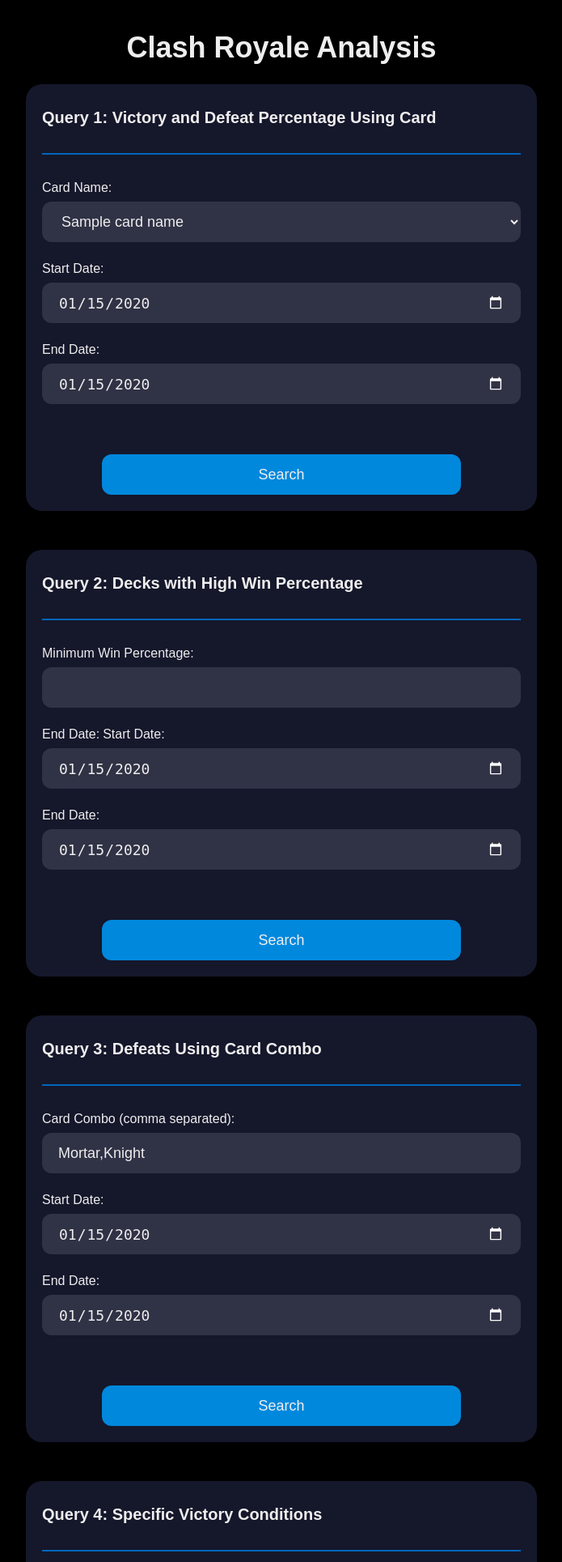
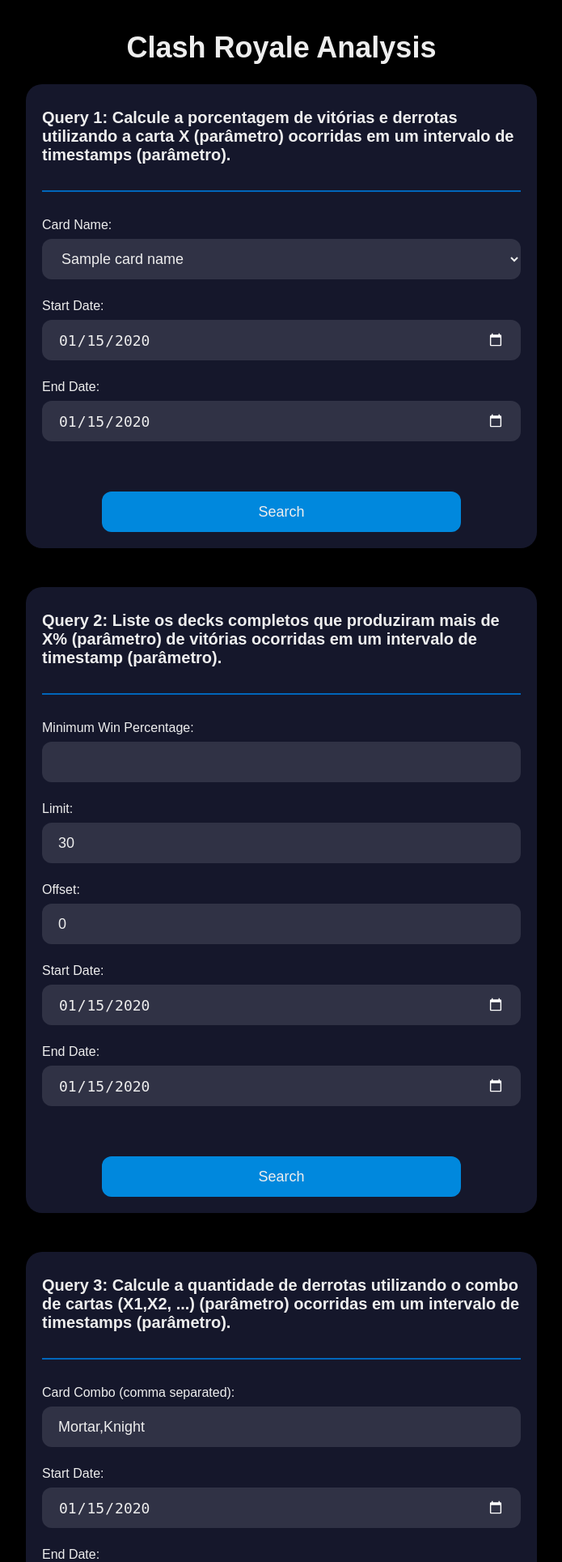
Before and after one commit to pedronatanaelfs/clash_royale_bd, a Flask app: template templates/index.html in a window 1280 px wide. Shown: the top 1929 px of the page at 81% size, without its empty margins (292-987 px from the left). Run offline with Flask 3, Linux system fonts and the light colour scheme; the template is opened without the code that fills it: most values are stand-ins (such as "Sample title", 1, 10 or a date in 2020).

Commit message:
padronizando consultas

```diff
--- a/app.py
+++ b/app.py
@@ -106,15 +106,21 @@ def victory_percentage_with_card(card_name, start_time, end_time):
 @app.route("/high_win_decks", methods=["POST"])
 def high_win_decks():
     win_percentage = float(request.form["win_percentage"])
+    limit = float(request.form["limit"])
+    offset = float(request.form["offset"])
     start_time = request.form["start_time_deck"]
     end_time = request.form["end_time_deck"]
-    results = decks_with_high_win_percentage(win_percentage, start_time, end_time)
+    results = decks_with_high_win_percentage(
+        win_percentage, start_time, end_time, limit, offset
+    )
     logging.debug(f"Results: {results}")
     html = json2html.convert(json=results)
     return render_template("results.html", results=html)
 
 
-def decks_with_high_win_percentage(min_win_percentage, start_time, end_time):
+def decks_with_high_win_percentage(
+    min_win_percentage, start_time, end_time, limit, offset
+):
     logging.debug(
         f"Querying for decks with at least {min_win_percentage}% wins, from {start_time} to {end_time}"
     )
@@ -188,6 +194,9 @@ def decks_with_high_win_percentage(min_win_percentage, start_time, end_time):
         },
         # Filtra os decks que tem uma taxa de vitoria superior ao limite informado
         {"$match": {"winPercentage": {"$gt": min_win_percentage}}},
+        {"$skip": offset},
+        {"$limit": limit},
+        {"$sort": {"winPercentage": -1}},
     ]
 
     results = list(DB["battles"].aggregate(pipeline))
@@ -626,6 +635,120 @@ def cards_win_rate_usage_rate(win_percentage, usage_percentage, start_time, end_
     return results
 
 
+@app.route("/card_high_win_dif_level_player", methods=["POST"])
+def card_win_level_player():
+
+    card_name = request.form["card_name"]
+    start_time = request.form["start_time"]
+    end_time = request.form["end_time"]
+    results = card_high_win_dif_level_player(card_name, start_time, end_time)
+    logging.debug(f"Results: {results}")
+    html = json2html.convert(json=results)
+    return render_template("results.html", results=html)
+
+
+def card_high_win_dif_level_player(card_name, start_time, end_time):
+    logging.debug(f"Querying for high win cards rate for dif level players")
+
+    start_iso = datetime.strptime(start_time, "%Y-%m-%d").strftime("%Y%m%dT%H%M%S.000Z")
+    end_iso = datetime.strptime(end_time, "%Y-%m-%d").strftime("%Y%m%dT%H%M%S.000Z")
+
+    pipeline = [
+        {
+            "$match": {
+                "battleTime": {"$gte": start_iso, "$lt": end_iso},
+            },
+        },
+        {
+            "$lookup": {
+                "from": "players",
+                "localField": "winner.tag",
+                "foreignField": "tag",
+                "as": "winner_info",
+            },
+        },
+        {
+            "$lookup": {
+                "from": "players",
+                "localField": "loser.tag",
+                "foreignField": "tag",
+                "as": "loser_info",
+            },
+        },
+        {
+            "$project": {
+                "winnerLevel": {
+                    "$arrayElemAt": ["$winner_info.expLevel", 0],
+                },
+                "loserLevel": {
+                    "$arrayElemAt": ["$loser_info.expLevel", 0],
+                },
+                "cardInWinnerDeck": {
+                    "$in": [card_name, "$winner.deck.name"],
+                },
+                "cardInLoserDeck": {
+                    "$in": [card_name, "$loser.deck.name"],
+                },
+            },
+        },
+        {
+            "$facet": {
+                "win": [
+                    {
+                        "$match": {"cardInWinnerDeck": True},
+                    },
+                    {
+                        "$group": {"_id": "$winnerLevel", "totalWin": {"$sum": 1}},
+                    },
+                    {"$project": {"_id": 0, "totalWin": 1, "level": "$_id"}},
+                ],
+                "totalGames": [
+                    {
+                        "$match": {
+                            "$expr": {
+                                "$or": [
+                                    {"$eq": ["$cardInLoserDeck", True]},
+                                    {"$eq": ["$cardInWinnerDeck", True]},
+                                ],
+                            },
+                        },
+                    },
+                    {
+                        "$group": {"_id": None, "total": {"$sum": 1}},
+                    },
+                    {
+                        "$project": {"_id": 0, "total": 1},
+                    },
+                ],
+            },
+        },
+        {
+            "$project": {
+                "victorys": "$win",
+                "totalBattles": {"$arrayElemAt": ["$totalGames", 0]},
+            },
+        },
+        {"$unwind": "$victorys"},
+        {
+            "$project": {
+                "level": "$victorys.level",
+                "winRate": {
+                    "$multiply": [
+                        {"$divide": ["$victorys.totalWin", "$totalBattles.total"]},
+                        100,
+                    ]
+                },
+            }
+        },
+        {"$sort": {"winRate": -1}},
+    ]
+
+    results = list(DB["battles"].aggregate(pipeline))
+    print(results)
+    logging.debug(f"Pipeline results: {results}")
+    return results
+
+
 def get_card_names():
     try:
         card_names = DB["players"].distinct("deck.name")
--- a/collect_data.py
+++ b/collect_data.py
@@ -161,10 +161,10 @@ if __name__ == '__main__':
     logging.debug("Starting data collection process...")
 
     clans = [
-        'WHAM! RO',
+        # 'WHAM! RO',
         # 'La Eza',
         # 'SAF GÜÇ',
-        # 'おと姫',
+        'おと姫',
         # 'Tigers BR',
         # 'Nova I',
         # 'INTZ',
--- a/templates/index.html
+++ b/templates/index.html
@@ -11,7 +11,8 @@
 <body>
     <h1 class="projectTitle">Clash Royale Analysis</h1>
     <form action="/victory_percentage" method="post">
-        <h2 class="queryTitle">Query 1: Victory and Defeat Percentage Using Card</h2>
+        <h2 class="queryTitle">Query 1: Calcule a porcentagem de vitórias e derrotas utilizando a carta X
+            (parâmetro) ocorridas em um intervalo de timestamps (parâmetro).</h2>
         <hr class="divider">
 
         <div class="component-container">
@@ -36,15 +37,20 @@
     </form>
 
     <form action="/high_win_decks" method="post">
-        <div class="queryTitle">Query 2: Decks with High Win Percentage</div>
+        <div class="queryTitle">Query 2: Liste os decks completos que produziram mais de X% (parâmetro) de
+            vitórias ocorridas em um intervalo de timestamp (parâmetro).
+        </div>
         <hr class="divider">
 
         <div class="component-container">
             <label for="win_percentage" class="componentTitle">Minimum Win Percentage:</label>
             <input type="number" class="selectBox" id="win_percentage" name="win_percentage" required>
 
-            <label for="end_time" class="componentTitle">End Date:</label>
+            <label for="limit" class="componentTitle">Limit:</label>
+            <input type="number" class="selectBox" id="limit" name="limit" required value="30">
 
+            <label for="offset" class="componentTitle">Offset:</label>
+            <input type="number" class="selectBox" id="offset" name="offset" required value="0">
 
             <label for="start_time_deck" class="componentTitle">Start Date:</label>
             <input type="date" id="start_time_deck" class="selectBox" name="start_time_deck" required
@@ -63,7 +69,9 @@
 
 
     <form action="/defeats_with_combo" method="post">
-        <h2 class="queryTitle">Query 3: Defeats Using Card Combo</h2>
+        <h2 class="queryTitle">Query 3: Calcule a quantidade de derrotas utilizando o combo de cartas
+            (X1,X2, ...) (parâmetro) ocorridas em um intervalo de timestamps
+            (parâmetro).</h2>
         <hr class="divider">
 
         <div class="component-container">
@@ -85,7 +93,10 @@
     </form>
 
     <form action="/specific_victories" method="post">
-        <h2 class="queryTitle">Query 4: Specific Victory Conditions</h2>
+        <h2 class="queryTitle">Query 4: Calcule a quantidade de vitórias envolvendo a carta X (parâmetro) nos
+            casos em que o vencedor possui Z% (parâmetro) menos troféus do que
+            o perdedor, a partida durou menos de 2 minutos, e o perdedor derrubou ao menos
+            duas torres do adversário.</h2>
         <hr class="divider">
 
         <div class="component-container">
@@ -97,7 +108,7 @@
             </select>
 
             <label for="trophy_diff" class="componentTitle">Trophy Difference Percentage:</label>
-            <input type="number" class="selectBox" id="trophy_diff" name="trophy_diff" required>
+            <input type="number" class="selectBox" id="trophy_diff" name="trophy_diff" required value="4">
 
             <div class="buttonContainer">
                 <button class="searchButton" type="submit">Search</button>
@@ -107,15 +118,18 @@
 
 
     <form action="/high_win_combos" method="post">
-        <h2 class="queryTitle">Query 5: Card Combos with High Win Percentage</h2>
+        <h2 class="queryTitle">Query 5: Liste o combo de cartas (eg: carta 1, carta 2, carta 3... carta n) de
+            tamanho N (parâmetro) que produziram mais de Y% (parâmetro) de vitórias ocorridas em um intervalo de
+            timestamp (parâmetro) </h2>
         <hr class="divider">
 
         <div class="component-container">
             <label for="combo_size" class="componentTitle">Combo Size:</label>
-            <input type="number" class="selectBox" id="combo_size" name="combo_size" required>
+            <input type="number" class="selectBox" id="combo_size" name="combo_size" required value="2">
 
             <label for="win_percentage_combo" class="componentTitle">Minimum Win Percentage:</label>
-            <input type="number" class="selectBox" id="win_percentage_combo" name="win_percentage_combo" required>
+            <input type="number" class="selectBox" id="win_percentage_combo" name="win_percentage_combo" required
+                value="1">
 
             <label for="start_time_combo" class="componentTitle">Start Date:</label>
             <input type="date" id="start_time_combo" class="selectBox" name="start_time_combo" required
@@ -133,7 +147,8 @@
     </form>
 
     <form action="/card_win_after_update" method="post">
-        <h2 class="queryTitle">Query 6: Victory Percentage Using Card After and Before Update</h2>
+        <h2 class="queryTitle">Query 6: Calcule a mudança na taxa de vitória de uma carta específica (parâmetro) antes
+            e depois da data (parâmetro) referente ao dia de sua atualizaçao</h2>
         <hr class="divider">
 
         <div class="component-container">
@@ -156,16 +171,43 @@
     </form>
 
     <form action="/cards_high_win_less_used" method="post">
-        <h2 class="queryTitle">Query 7: High Win Cards With Less Usage</h2>
+        <h2 class="queryTitle">Query 7: Listar cartas que têm uma taxa de vitória alta (acima de X%, parâmetro) mas são
+            usadas em menos de Y% (parâmetro) das batalhas em um intervalo de timestamps (parâmetro).</h2>
         <hr class="divider">
 
         <div class="component-container">
 
             <label for="win_percentage" class="componentTitle">Minimum Win Percentage:</label>
-            <input type="number" class="selectBox" id="win_percentage" name="win_percentage" required>
+            <input type="number" class="selectBox" id="win_percentage" name="win_percentage" required value="30">
 
             <label for="usage_percentage" class="componentTitle">Max Usage Percentage:</label>
-            <input type="number" class="selectBox" id="usage_percentage" name="usage_percentage" required>
+            <input type="number" class="selectBox" id="usage_percentage" name="usage_percentage" required value="20">
+
+            <label for="start_time" class="componentTitle">Start Date:</label>
+            <input type="date" id="start_time" class="selectBox" name="start_time" value="{{battle_dates[0]}}" required>
+
+            <label for="end_time" class="componentTitle">End Date:</label>
+            <input type="date" id="end_time" class="selectBox" value="{{battle_dates[1]}}" name="end_time" required>
+
+            <div class="buttonContainer">
+                <button class="searchButton" type="submit">Search</button>
+            </div>
+        </div>
+    </form>
+    <form action="/card_high_win_dif_level_player" method="post">
+        <h2 class="queryTitle">Query 8: Calcular a taxa de vitória de uma carta específica (parâmetro) para jogadores de
+            diferentes níveis em um intervalo de timestamps (parâmetro).</h2>
+        <hr class="divider">
+
+        <div class="component-container">
+
+            <label class="componentTitle" for="card_name">Card Name:</label>
+
+            <select id="card_name" class="selectBox" name="card_name" required>
+                {% for card_name in card_names %}
+                <option value="{{ card_name }}">{{ card_name }}</option>
+                {% endfor %}
+            </select>
 
             <label for="start_time" class="componentTitle">Start Date:</label>
             <input type="date" id="start_time" class="selectBox" name="start_time" value="{{battle_dates[0]}}" required>
```
